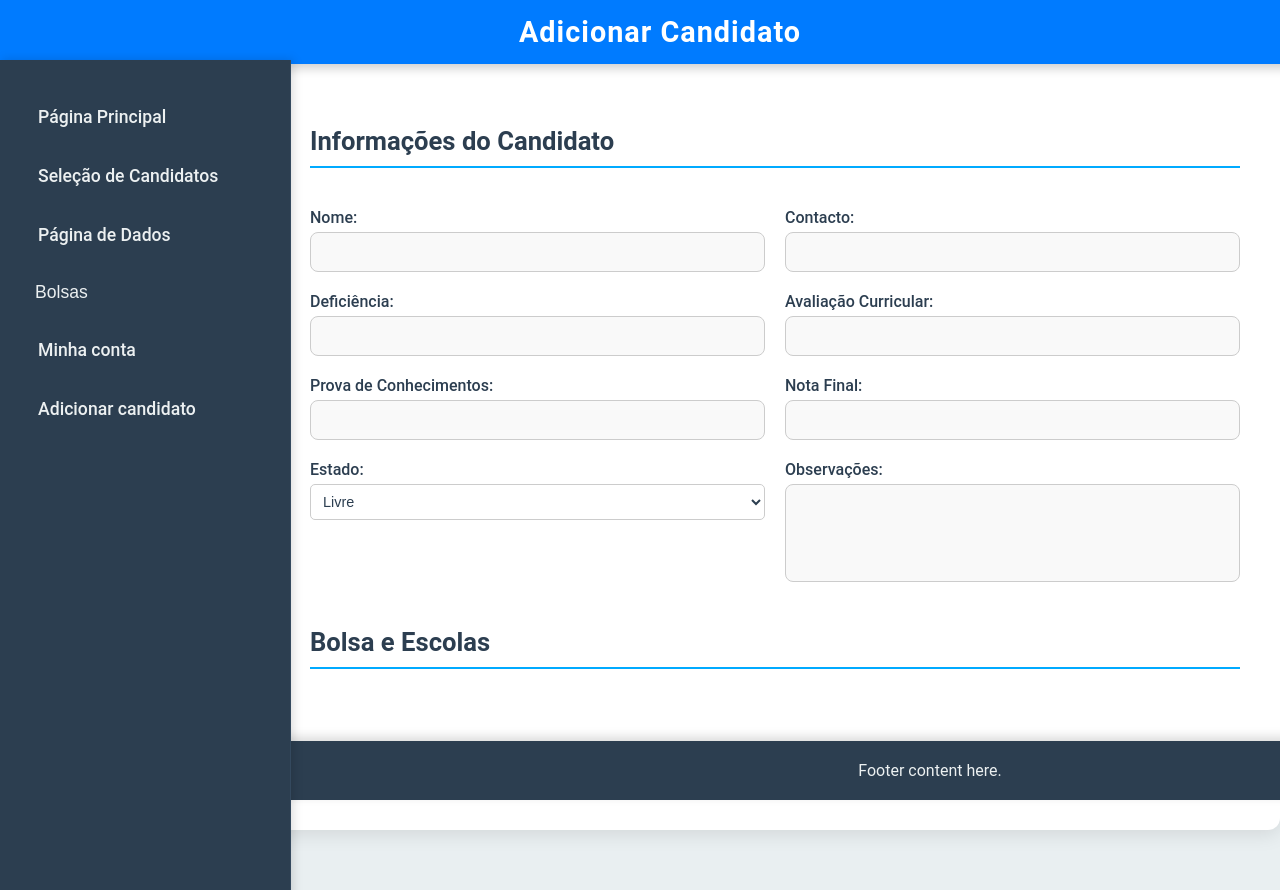
After one commit to RafaelPereira014/projeto_Bolsas, a Flask app: page /add_user in a window 1280 px wide. The commit adds this page. Run offline with Flask 3, Linux system fonts and the light colour scheme; data that the repository does not hold is empty.

Commit message:
add some changes to the project

```diff
--- a/app.py
+++ b/app.py
@@ -1,4 +1,5 @@
-from flask import Flask, flash, request, jsonify, render_template
+from django import db
+from flask import Flask, flash, redirect, request, jsonify, render_template, url_for
 import mysql.connector
 from mysql.connector import Error
 from db_operations.selection.db_selection import *
@@ -12,8 +13,8 @@ def create_connection():
     try:
         connection = mysql.connector.connect(
             host='localhost',
-            user='username',
-            password='Password%100',
+            user='root',
+            password='passroot',
             database='dbname'
         )
         if connection.is_connected():
@@ -107,6 +108,80 @@ def minhaconta():
     }
     return render_template('minhaconta.html', user=user)
 
+
+@app.route('/add_user', methods=['GET', 'POST'])
+def add_user():
+    if request.method == 'POST':
+        nome = request.form['nome']
+        contacto = request.form['contacto']
+        deficiencia = request.form['deficiencia']
+        avaliacao_curricular = request.form['avaliacao_curricular']
+        prova_de_conhecimentos = request.form['prova_de_conhecimentos']
+        nota_final = request.form['nota_final']
+        estado = request.form['estado']
+        observacoes = request.form['observacoes']
+        bolsa_ids = request.form.getlist('bolsa_id[]')
+        tipo_contratos = request.form.getlist('tipo_contrato[]')
+        escola_ids = request.form.getlist('escola_id[]')
+
+        connection = create_connection()
+        cursor = connection.cursor()
+
+        # Insert into Users table
+        user_query = """
+        INSERT INTO Users (nome, contacto, deficiencia, avaliacao_curricular,
+                           prova_de_conhecimentos, nota_final, estado, observacoes)
+        VALUES (%s, %s, %s, %s, %s, %s, %s, %s)
+        """
+        cursor.execute(user_query, (nome, contacto, deficiencia, avaliacao_curricular,
+                                     prova_de_conhecimentos, nota_final, estado, observacoes))
+        user_id = cursor.lastrowid  # Get the last inserted user ID
+
+        # Insert into Bolsas table
+        for bolsa_id, tipo_contrato in zip(bolsa_ids, tipo_contratos):
+            bolsa_query = """
+            INSERT INTO Bolsa (user_id, Bolsa_id, tipo_contrato)
+            VALUES (%s, %s, %s)
+            """
+            cursor.execute(bolsa_query, (user_id, bolsa_id, tipo_contrato))
+
+        # Insert into Escolas table
+        for escola_id in escola_ids:
+            escola_query = """
+            INSERT INTO Escola (user_id, escola_id)
+            VALUES (%s, %s)
+            """
+            cursor.execute(escola_query, (user_id, escola_id))
+
+        connection.commit()
+        cursor.close()
+        connection.close()
+        return redirect(url_for('mainpage'))  # Change to your desired redirect
+
+    # For GET request, render the form
+    connection = create_connection()
+    cursor = connection.cursor()
+
+    # Fetch bolsas and escolas from the database
+    cursor.execute("SELECT id, nome FROM Bolsa")
+    bolsas = cursor.fetchall()
+
+    escolas_per_bolsa = {}
+    for bolsa in bolsas:
+        bolsa_id = bolsa[0]
+        cursor.execute("""
+            SELECT e.id, e.nome
+            FROM Escola e
+            JOIN bolsa_escola be ON e.id = be.escola_id
+            WHERE be.bolsa_id = %s
+        """, (bolsa_id,))
+        escolas_per_bolsa[bolsa_id] = cursor.fetchall()  # Store escolas for this bolsa
+
+    cursor.close()
+    connection.close()
+
+    return render_template('add_user.html', bolsas=bolsas, escolas_per_bolsa=escolas_per_bolsa)
+
 # Route to receive and store data
 @app.route('/receive_data', methods=['POST'])
 def receive_data():
--- /dev/null
+++ b/static/css/add_user.css
@@ -0,0 +1,179 @@
+/* Form container */
+.form_container {
+    margin-left: 270px; /* Aligns with sidebar */
+    padding: 100px 40px 40px;
+    background-color: #fff;
+    border-radius: 12px;
+    box-shadow: 0 4px 20px rgba(0, 0, 0, 0.1);
+    overflow: hidden;
+    flex: 1;
+}
+
+/* Form styles */
+form {
+    display: flex;
+    flex-direction: column;
+    gap: 20px;
+}
+
+/* Form section headers */
+form h3 {
+    color: #2c3e50;
+    border-bottom: 2px solid #00aaff;
+    padding-bottom: 10px;
+    margin-bottom: 20px;
+    font-size: 1.6rem;
+}
+
+/* User fields section */
+.user-section {
+    display: flex;
+    flex-wrap: wrap;
+    gap: 20px;
+}
+
+/* Form groups for each field */
+.form-group {
+    flex: 1 1 calc(50% - 20px); /* Allows two fields per row */
+    display: flex;
+    flex-direction: column;
+}
+
+/* Form group labels */
+label {
+    font-weight: 500;
+    margin-bottom: 5px;
+    color: #2c3e50;
+}
+
+/* Input and textarea styles */
+input[type="text"],
+input[type="number"],
+textarea,
+select {
+    padding: 10px;
+    font-size: 1rem;
+    border: 1px solid #ccc;
+    border-radius: 8px;
+    background-color: #f9f9f9;
+    color: #2c3e50;
+}
+
+textarea {
+    resize: none;
+}
+
+/* Adjust form fields for smaller screens */
+@media (max-width: 768px) {
+    .form-group {
+        flex: 1 1 100%;
+    }
+}
+
+/* Bolsa e Escolas section */
+.bolsa-escola-container {
+    display: flex;
+    flex-direction: column;
+    gap: 40px;
+}
+
+.bolsa-section {
+    padding: 20px;
+    border: 1px solid #ccc;
+    border-radius: 8px;
+    background-color: #f9f9f9;
+}
+
+.bolsa-header {
+    display: flex;
+    align-items: center;
+    justify-content: space-between;
+    margin-bottom: 10px;
+}
+
+.bolsa-header h4 {
+    color: #007bff;
+}
+
+.escola-section {
+    margin-top: 10px;
+}
+
+.escola-list {
+    display: flex;
+    flex-wrap: wrap;
+    gap: 10px;
+}
+
+.escola-item {
+    flex: 1 1 calc(50% - 10px);
+}
+
+/* Checkbox and select styles */
+input[type="checkbox"] {
+    transform: scale(1.2);
+    margin-right: 10px;
+}
+
+select {
+    width: 100%;
+    padding: 8px;
+    font-size: 0.9rem;
+    border-radius: 5px;
+    background-color: #fff;
+}
+
+/* Button styles */
+button[type="submit"] {
+    background-color: #007bff;
+    color: white;
+    font-size: 1.1rem;
+    padding: 10px 20px;
+    border: none;
+    border-radius: 8px;
+    cursor: pointer;
+    transition: background-color 0.3s ease;
+    margin-top: 20px;
+    align-self: flex-end;
+}
+
+button[type="submit"]:hover {
+    background-color: #0056b3;
+}
+
+/* Footer adjustments */
+footer {
+    margin-left: 270px; /* Same margin as form container */
+    padding: 20px;
+    background-color: #2c3e50;
+    color: #ecf0f1;
+    text-align: center;
+    box-shadow: 0 -4px 10px rgba(0, 0, 0, 0.15);
+}
+
+/* Toggle bolsas menu */
+.bolsas-menu {
+    display: none;
+    padding-left: 0;
+}
+
+.bolsas-menu li {
+    margin: 10px 0;
+}
+
+.toggle-button {
+    background: none;
+    border: none;
+    color: #ecf0f1;
+    font-size: 1.1rem;
+    cursor: pointer;
+    padding: 10px 15px;
+    border-radius: 5px;
+    width: 100%;
+    text-align: left;
+}
+
+.toggle-button:hover {
+    background-color: #007bff;
+    color: white;
+}
--- /dev/null
+++ b/templates/add_user.html
@@ -0,0 +1,177 @@
+<!DOCTYPE html>
+<html lang="en">
+<head>
+    <meta charset="UTF-8">
+    <meta name="viewport" content="width=device-width, initial-scale=1.0">
+    <link rel="stylesheet" href="{{ url_for('static', filename='css/styles.css') }}">
+    <link rel="stylesheet" href="{{ url_for('static', filename='css/add_user.css') }}">
+    <title>Adicionar Candidato</title>
+    <style>
+        /* Add your CSS styling here */
+        .order-display {
+            font-weight: bold;
+            margin-left: 10px;
+        }
+    </style>
+</head>
+<body>
+    <div class="container">
+        <header>
+            <h1>Adicionar Candidato</h1>
+        </header>
+
+        <div class="sidebar">
+            <ul>
+                <li><a href="/mainpage">Página Principal</a></li>
+                <li><a href="/selectionpage">Seleção de Candidatos</a></li>
+                <li><a href="/consulta">Página de Dados</a></li>
+            </ul>
+            <button class="toggle-button">Bolsas</button>
+            <ul class="bolsas-menu">
+                <li><a href="/Bolsas/SaoMiguel">Bolsa de Ilha São Miguel</a></li>
+                <li><a href="/Bolsas/Terceira">Bolsa de Ilha Terceira</a></li>
+                <li><a href="/Bolsas/SantaMaria">Bolsa de Ilha Santa Maria</a></li>
+                <li><a href="/Bolsas/Faial">Bolsa de Ilha Faial</a></li>
+                <li><a href="/Bolsas/Pico">Bolsa de Ilha Pico</a></li>
+                <li><a href="/Bolsas/SaoJorge">Bolsa de Ilha São Jorge</a></li>
+                <li><a href="/Bolsas/Graciosa">Bolsa de Ilha Graciosa</a></li>
+                <li><a href="/Bolsas/Flores">Bolsa de Ilha Flores</a></li>
+                <li><a href="/Bolsas/Corvo">Bolsa de Ilha Corvo</a></li>
+            </ul>
+            <ul>
+                <li><a href="/minhaconta">Minha conta</a></li>
+                <li><a href="/add_user">Adicionar candidato</a></li>
+            </ul>
+        </div>
+
+        <div class="form_container">
+            <form method="POST" action="/add_user">
+                <h3>Informações do Candidato</h3>
+
+                <!-- User Fields -->
+                <div class="user-section">
+                    <div class="form-group">
+                        <label for="nome">Nome:</label>
+                        <input type="text" id="nome" name="nome" required>
+                    </div>
+
+                    <div class="form-group">
+                        <label for="contacto">Contacto:</label>
+                        <input type="text" id="contacto" name="contacto">
+                    </div>
+
+                    <div class="form-group">
+                        <label for="deficiencia">Deficiência:</label>
+                        <input type="text" id="deficiencia" name="deficiencia">
+                    </div>
+
+                    <div class="form-group">
+                        <label for="avaliacao_curricular">Avaliação Curricular:</label>
+                        <input type="text" id="avaliacao_curricular" name="avaliacao_curricular">
+                    </div>
+
+                    <div class="form-group">
+                        <label for="prova_de_conhecimentos">Prova de Conhecimentos:</label>
+                        <input type="text" id="prova_de_conhecimentos" name="prova_de_conhecimentos">
+                    </div>
+
+                    <div class="form-group">
+                        <label for="nota_final">Nota Final:</label>
+                        <input type="number" id="nota_final" name="nota_final" step="0.01">
+                    </div>
+
+                    <div class="form-group">
+                        <label for="estado">Estado:</label>
+                        <select id="estado" name="estado">
+                            <option value="livre">Livre</option>
+                            <option value="a aguardar resposta">A Aguardar Resposta</option>
+                            <option value="negado">Negado</option>
+                            <option value="aceite">Aceite</option>
+                        </select>
+                    </div>
+
+                    <div class="form-group">
+                        <label for="observacoes">Observações:</label>
+                        <textarea id="observacoes" name="observacoes" rows="4"></textarea>
+                    </div>
+                </div>
+
+                <!-- Bolsa e Escolas Section -->
+                <h3>Bolsa e Escolas</h3>
+                <div class="bolsa-escola-container">
+                    {% for bolsa in bolsas %}
+                    <div class="bolsa-section">
+                        <h4>{{ bolsa[1] }}</h4>
+                        <label for="bolsa_id_{{ bolsa[0] }}">Selecionar:</label>
+                        <input type="checkbox" id="bolsa_id_{{ bolsa[0] }}" name="bolsa_id[]" value="{{ bolsa[0] }}">
+
+                        <div class="contrato-section">
+                            <label for="contrato_id_{{ bolsa[0] }}">Tipo de Contrato:</label>
+                            <select id="contrato_id_{{ bolsa[0] }}" name="contrato_id_{{ bolsa[0] }}">
+                                <option value="indeterminado">Indeterminado</option>
+                                <option value="termo resolutivo">Termo Resolutivo</option>
+                            </select>
+                        </div>
+
+                        <div class="escola-section">
+                            <h5>Escolha as Escolas para a Bolsa de {{ bolsa[1] }}</h5>
+                            <div class="escola-list">
+                                {% for escola in escolas_per_bolsa[bolsa[0]] %}
+                                <div class="escola-item">
+                                    <label for="escola_id_{{ bolsa[0] }}_{{ escola[0] }}">{{ escola[1] }}</label>
+                                    <input type="checkbox" id="escola_id_{{ bolsa[0] }}_{{ escola[0] }}"
+                                           name="escola_id_{{ bolsa[0] }}[]"
+                                           value="{{ escola[0] }}">
+                                    <span class="order-display" id="order_id_{{ bolsa[0] }}_{{ escola[0] }}">Ordem: N/A</span>
+                                </div>
+                                {% endfor %}
+                            </div>
+                        </div>
+                    </div>
+                    {% endfor %}
+                </div>
+
+                <button type="submit">Adicionar Candidato</button>
+            </form>
+        </div>
+        <footer>
+            <p>Footer content here.</p>
+        </footer>
+    </div>
+</body>
+
+<script>
+    let arrayChecks = [];
+
+    function updateOrder() {
+        // Reset all order displays
+        const orderDisplays = document.querySelectorAll('.order-display');
+        orderDisplays.forEach(display => display.innerText = "Ordem: N/A");
+
+        // Update the order display for checked checkboxes
+        arrayChecks.forEach((id, index) => {
+            const orderDisplay = document.getElementById('order_id_' + id);
+            if (orderDisplay) {
+                orderDisplay.innerText = "Ordem: " + (index + 1);
+            }
+        });
+    }
+
+    const checks = document.querySelectorAll('input[type="checkbox"]');
+
+    checks.forEach(check => {
+        check.addEventListener('change', function () {
+            const id = this.id.split('_')[2]; // Get the ID of the escola
+            if (this.checked) {
+                arrayChecks.push(id);
+            } else {
+                const index = arrayChecks.indexOf(id);
+                if (index > -1) {
+                    arrayChecks.splice(index, 1);
+                }
+            }
+            updateOrder();
+        });
+    });
+</script>
+</html>
--- a/templates/main.html
+++ b/templates/main.html
@@ -35,6 +35,7 @@
             </ul>
             <ul>
                 <li><a href="/minhaconta">Minha conta</a></li>
+                <li><a href="/add_user">Adicionar candidato</a></li>
             </ul>
 
         </div>
```
Also changed, not shown: static/css/selection.css (+52 -75 lines), templates/selection.html (+32 -32 lines).
